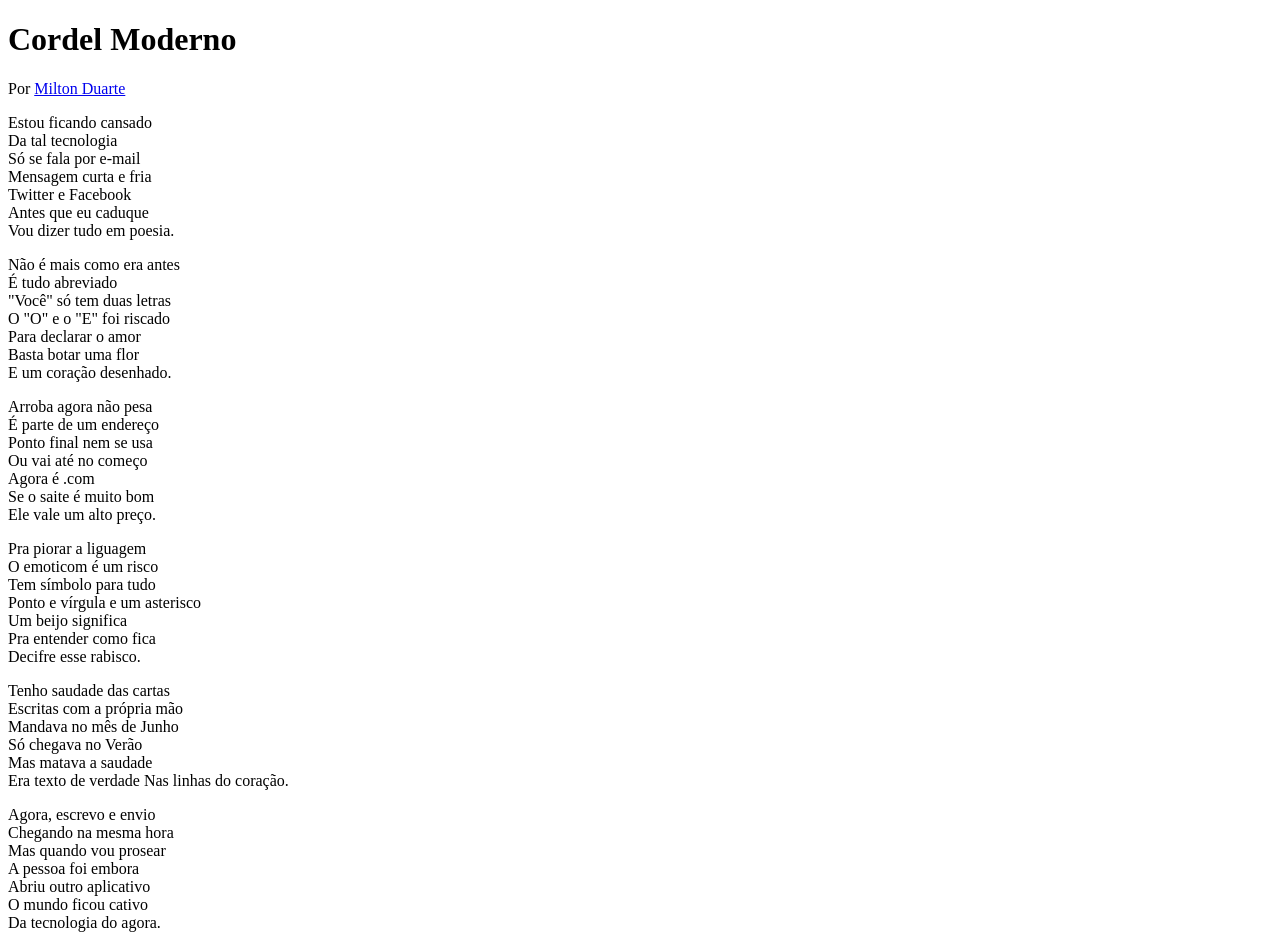
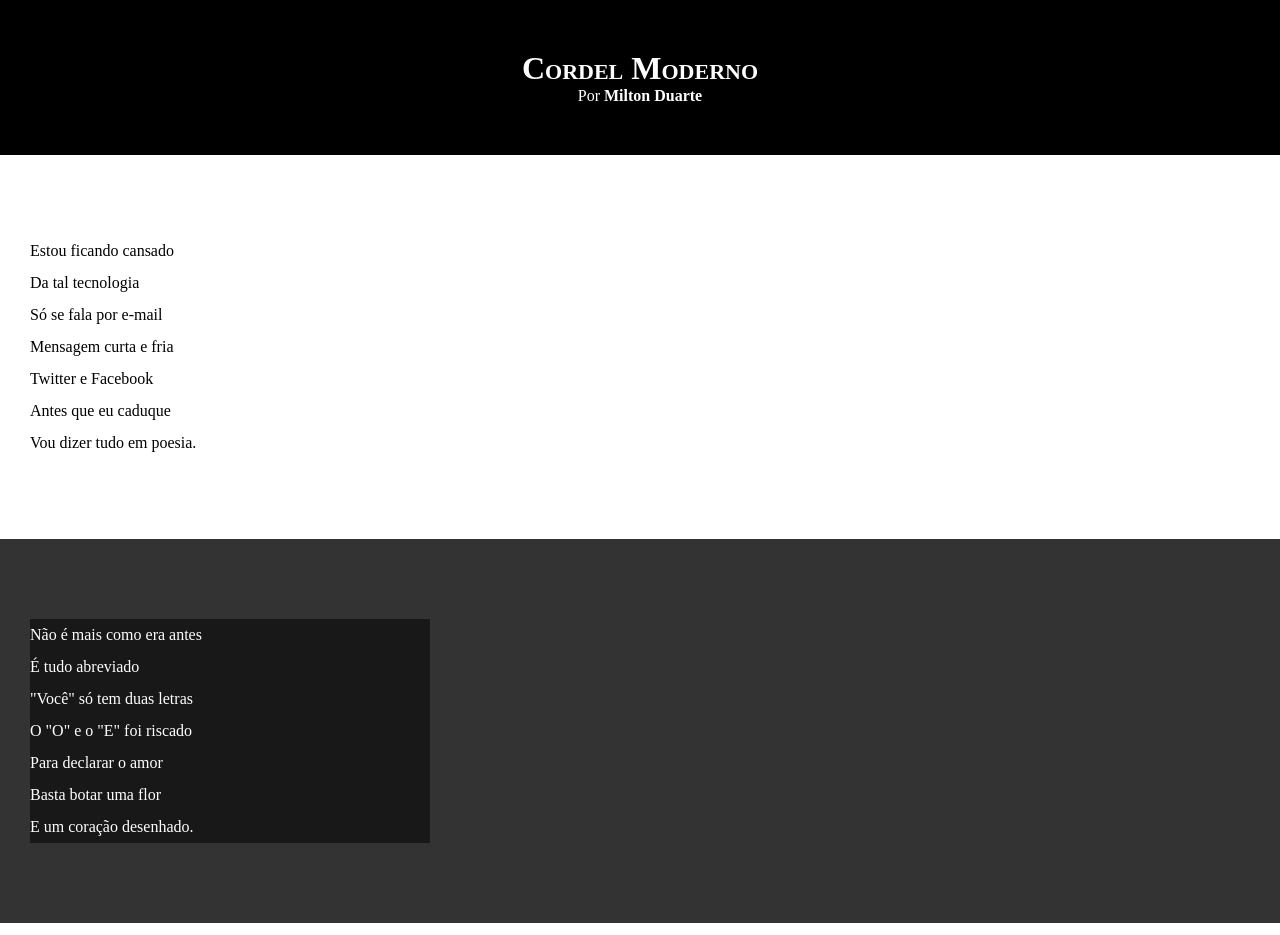
Before and after one commit to Joaobauer79/html-css, a plain HTML site: page desafios/D002/index.html in a window 1280 px wide. Shown: the top 935 px of the page. Drawn offline with Linux system fonts and the light colour scheme.

Commit message:
atualizei

```diff
--- a/desafios/D002/estilo/style.css
+++ b/desafios/D002/estilo/style.css
@@ -1 +1,66 @@
 @charset "UTF-8";
+
+* {
+    margin: 0px;
+    padding: 0px;
+}
+
+html, body {
+    min-height: 100vh;
+    background-color: darkgray;
+}
+
+header {
+    background-color: black;
+    color:white;
+    text-align: center;
+}
+
+header > h1 {
+    padding-top: 50px;
+    font-variant: small-caps;
+}
+
+header > p {
+    padding-bottom: 50px;
+}
+
+header a, footer a {
+    color: white;
+    text-decoration: none;
+    font-weight: bolder;
+}
+
+header a:hover, footer a:hover {
+    text-decoration: underline;
+}
+
+section {
+    padding-top: 10vh;
+    padding-bottom: 10vh;
+    line-height: 2em;
+    padding-left: 30px;
+}
+
+section.normal {
+    background-color: white;
+    color: black;
+}
+
+section.imagem {
+    background-color: rgb(51, 51,51);
+    color: white;
+}
+
+section.imagem > p {
+    width: 400px;
+    background-color: rgba(0, 0, 0, 0.534);
+
+}
+
+footer {
+    background-color: black;
+    color: white;
+    text-align: center;
+    padding: 10px;
+}
```
